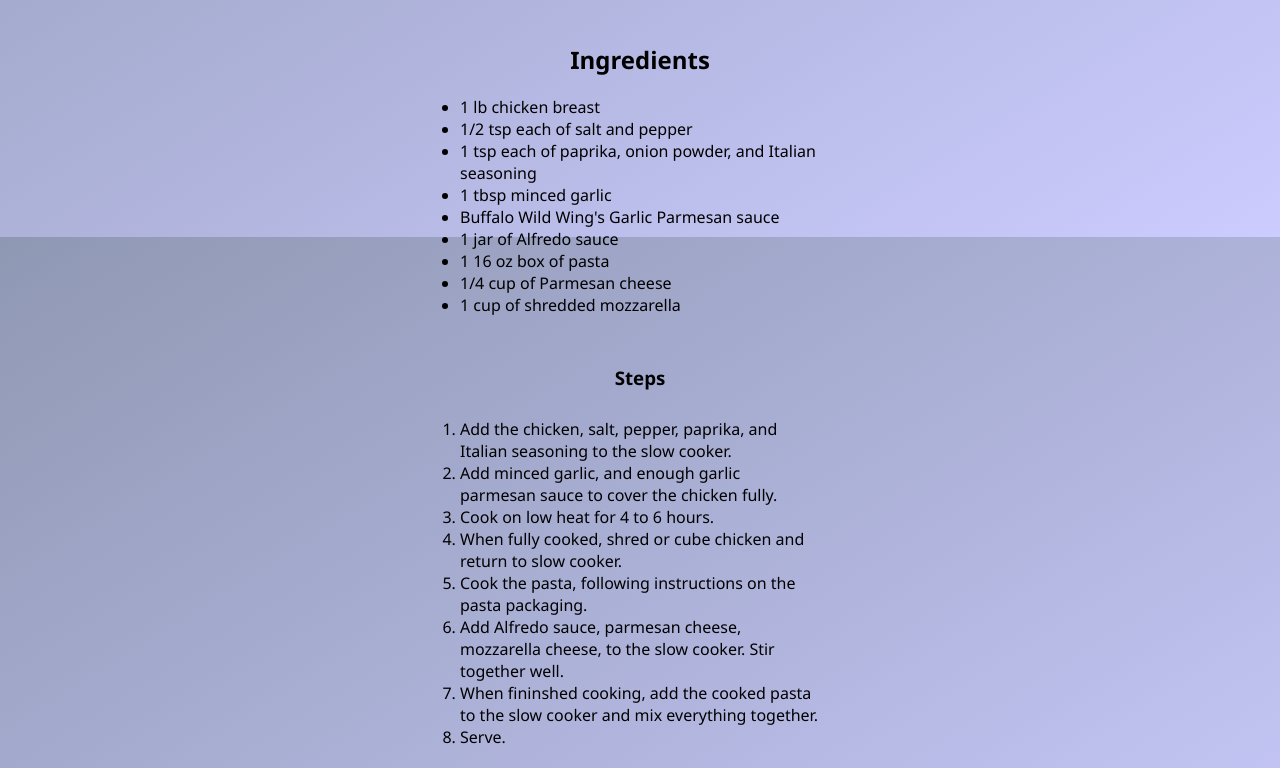
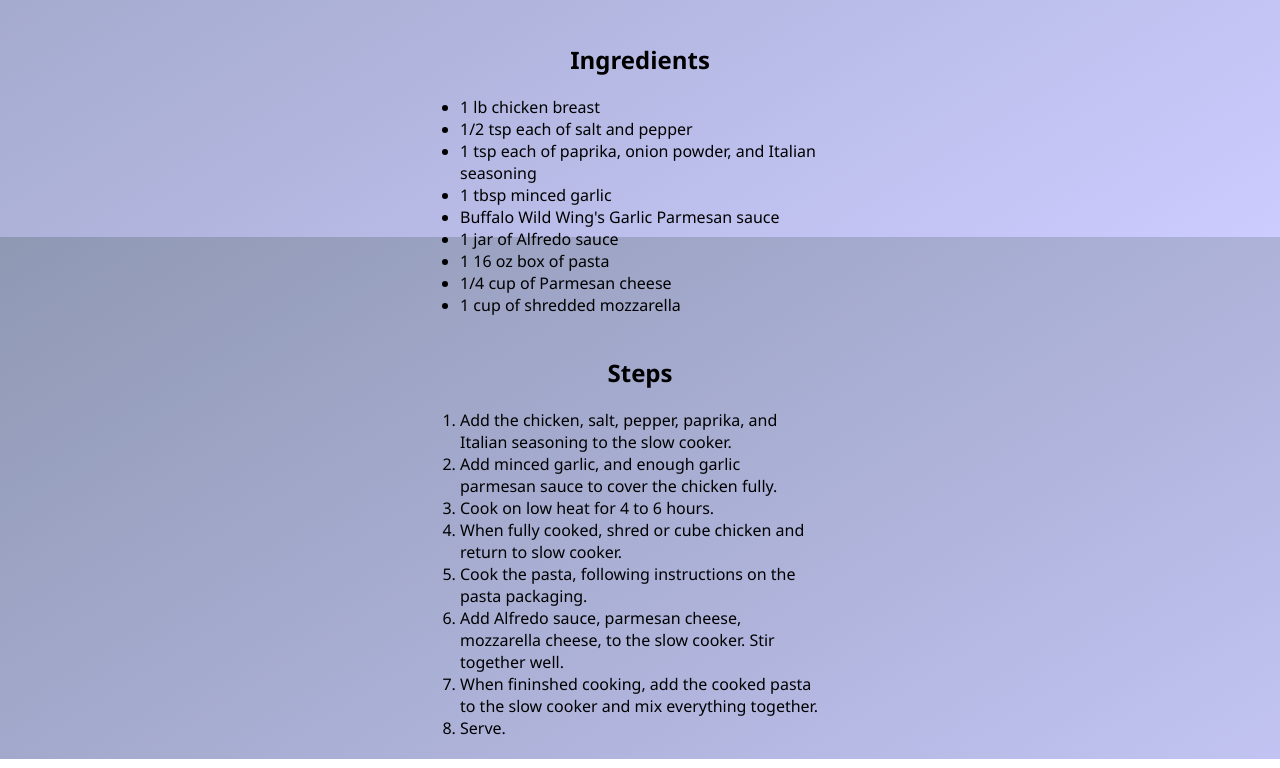
Before and after one commit to pkburke/odin-recipes, a plain HTML site: page recipes/crockpot-garlic-parm-chicken-pasta.html in a window 1280 px wide. Shown: the part 563-1331 px from the top of the page. Drawn offline with Linux system fonts and the light colour scheme.

Commit message:
Increase heading size of steps sections
Updated the recipe files for crockpot garlic parm chicken pasta,
lasagna, and pasta aglio e olio to increase the size of the
heading for the steps section from h3 to h2.

```diff
--- a/recipes/crockpot-garlic-parm-chicken-pasta.html
+++ b/recipes/crockpot-garlic-parm-chicken-pasta.html
@@ -33,7 +33,7 @@
         </ul>
     </div>
     <div class="center" id="steps">
-        <h3>Steps</h3>
+        <h2>Steps</h2>
         <ol class="center list">
             <li>Add the chicken, salt, pepper, paprika, and Italian seasoning to the slow cooker.</li>
             <li>Add minced garlic, and enough garlic parmesan sauce to cover the chicken fully.</li>
```
Also changed, not shown: recipes/lasagna.html (+1 -1 lines), recipes/pasta-algio-e-olio.html (+1 -1 lines).
